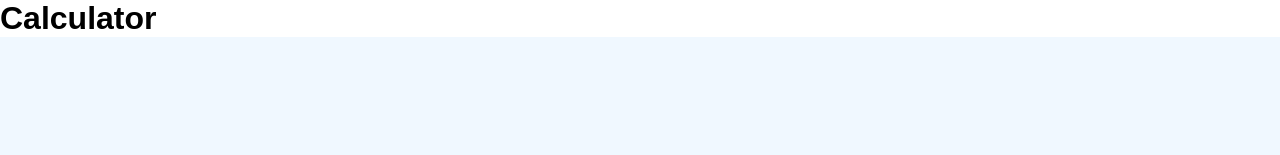
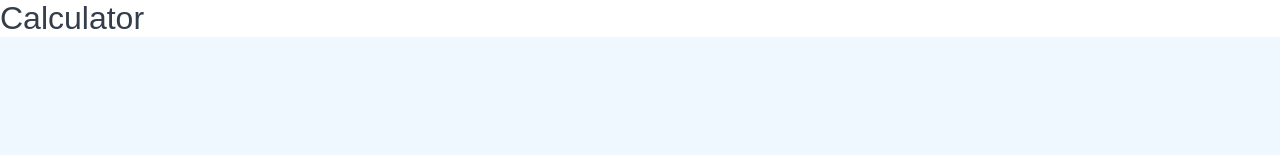
Before and after one commit to Jehosheba-M/CODSOFT, a plain HTML site: page index.html in a window 1280 px wide. Shown: the top 155 px of the page. Drawn offline with Linux system fonts and the light colour scheme.

Commit message:
styles.css

```diff
--- a/styles.css
+++ b/styles.css
@@ -3,6 +3,13 @@
   padding: 0;
   font-family: "Poppins", sans-serif;
   box-sizing: border-box;
+}
+
+h1{
+  font-family:sans-serif;
+  font-size:2rem;
+  font-weight: 200;
+  color: #343e4b;
 }
 
 .container{
```
